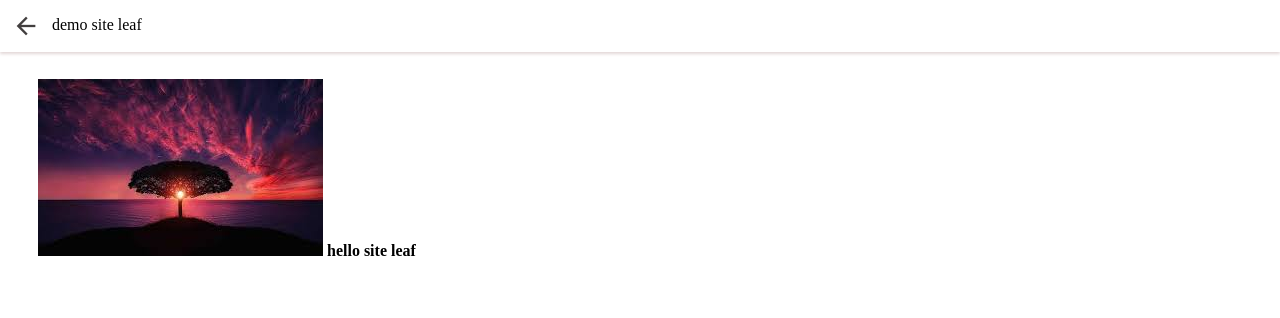
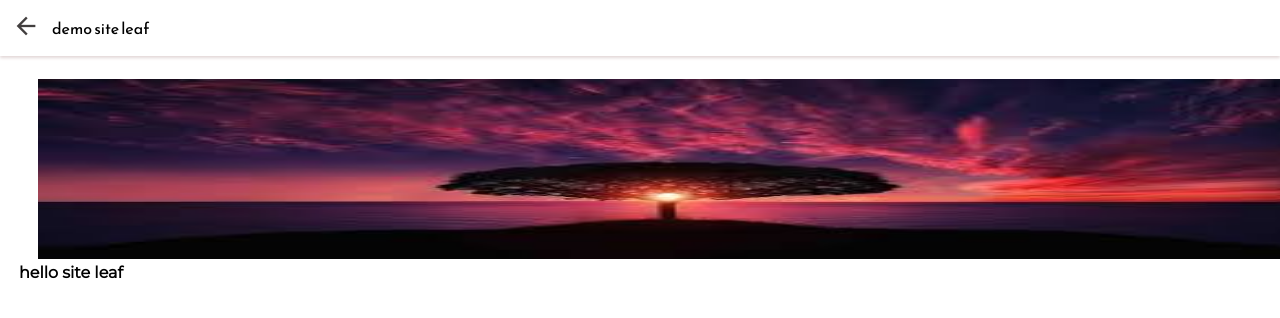
Before and after one commit to sharansureshkv99/blog, a Jekyll site: the page built from _posts/2020-04-18-demo-site-leaf.markdown, in a window 1280 px wide. Shown: the top 318 px of the page. Built offline with Jekyll 4.4.1, drawn with Linux system fonts in a browser that asks for light colours.

Commit message:
update articleview.html

```diff
--- a/_layouts/articleview.html
+++ b/_layouts/articleview.html
@@ -7,8 +7,10 @@
     <link href="https://fonts.googleapis.com/icon?family=Material+Icons"
       rel="stylesheet">
     <style>
+        @import url('https://fonts.googleapis.com/css2?family=Montserrat&family=Reem+Kufi&family=Roboto:wght@300&display=swap');
         *{
     box-sizing: border-box;
+    font-family: 'Montserrat', sans-serif;
 }
 html,body{
     height:100%;
@@ -30,6 +32,7 @@
 
 nav>p{
     margin-right:5px;
+    font-family: 'Reem Kufi', sans-serif;
 }
 
 .material-icons.md-18 {
@@ -51,6 +54,10 @@
     line-height: 28px;
     margin-left:19px;
 }
+.content img{
+    width:100%;
+    max-height:180px;
+        }
     </style>
 </head>
 <body>
```
